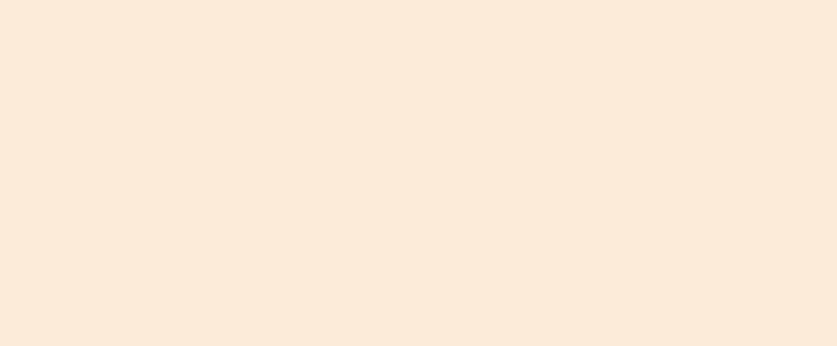
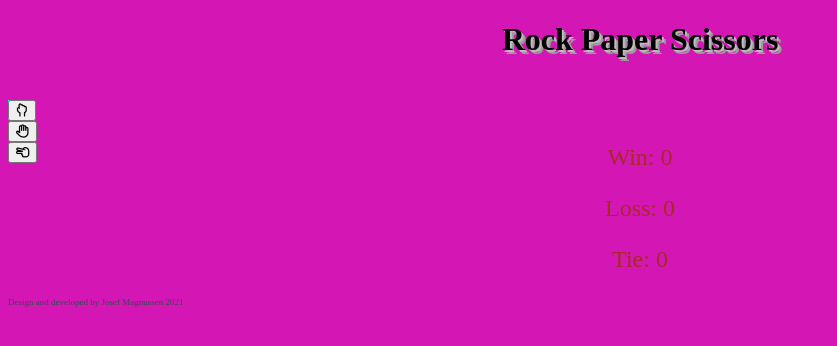
Before and after one commit to Sodori/RPC_TheGame, a plain HTML site: page index.html in a window 1280 px wide. Shown: the whole page, without its empty margins (0-837 px from the left). Drawn offline with Linux system fonts and the light colour scheme.

Commit message:
progress on styling and formatting

```diff
--- a/assets/css/style.css
+++ b/assets/css/style.css
@@ -1,3 +1,36 @@
 body {
-    background-color: antiquewhite;
+    background-color: rgb(212, 22, 181)
 }
+
+.header {
+    text-align: center;
+    font-size: xx-large;
+    color: #000000;
+    text-shadow: 2px 2px 0 #bcbcbc, 4px 4px 0 #9c9c9c;
+}
+
+.game {
+    text-align: center;
+}
+
+.cChoise {
+    width: 20px;
+    height: 20px;
+}
+
+.pChoise {
+    width: 20px;
+    height: 20px;
+    background-color: aqua;
+}
+
+.score {
+    display: inline;
+    font-size: x-large;
+    color: brown;
+}
+
+.footer {
+    font-size: xx-small;
+    color: darkslategrey;
+}
--- a/assets/js/script.js
+++ b/assets/js/script.js
@@ -1 +1,9 @@
-console.log("We are running!")
+function getRandom(min, max) {
+    min = Math.ceil(min);
+    max = Math.floor(max);
+    return Math.floor(Math.random() * (max - min + 1)) + min;
+}
+
+let cChoise
+
+console.log(getRandom(1, 10))
--- a/index.html
+++ b/index.html
@@ -5,10 +5,32 @@
     <meta http-equiv="X-UA-Compatible" content="IE=edge">
     <meta name="viewport" content="width=device-width, initial-scale=1.0">
     <link rel="stylesheet" href="assets/css/style.css">
-    <title>Document</title>
+
+    <!-- Font awesome-->
+    <script src="https://kit.fontawesome.com/32adacb652.js" crossorigin="anonymous"></script>
+
+    <title>Rock Paper Scissors</title>
 </head>
 <body>
+    <h1 class="header">Rock Paper Scissors</h1>
 
+    <div class="game">
+        <section class="cChoise">
+
+        </section>
+
+        <section class="pChoise">
+            <button class="rock"><i class="far fa-hand-rock"></i></button>
+            <button class="paper"><i class="far fa-hand-paper"></i></button>
+            <button class="scissor"><i class="far fa-hand-scissors"></i></button>
+        </section>
+
+        <section class="score">
+            <p>Win: <span class="sWin">0</span> </p> <p>Loss: <span class="sLoss">0</span></p> <p>Tie: <span class="sTie">0</span></p>
+        </section>
+    </div>
+
+    <p class="footer">Design and developed by Josef Magnussen 2021</p>
     <script src="assets/js/script.js"></script>
 </body>
 </html>
```
Also changed, not shown: 1 other file.
